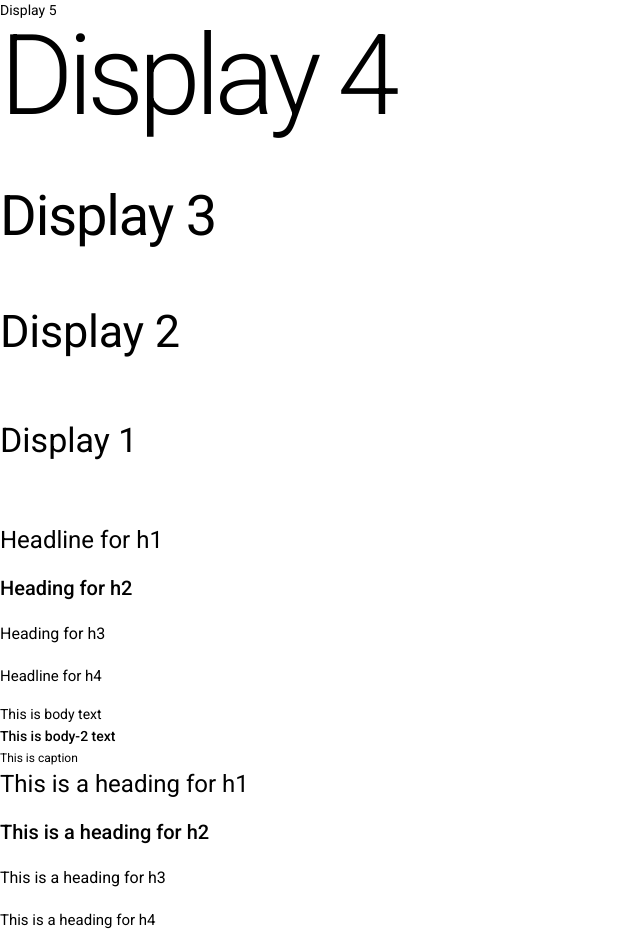
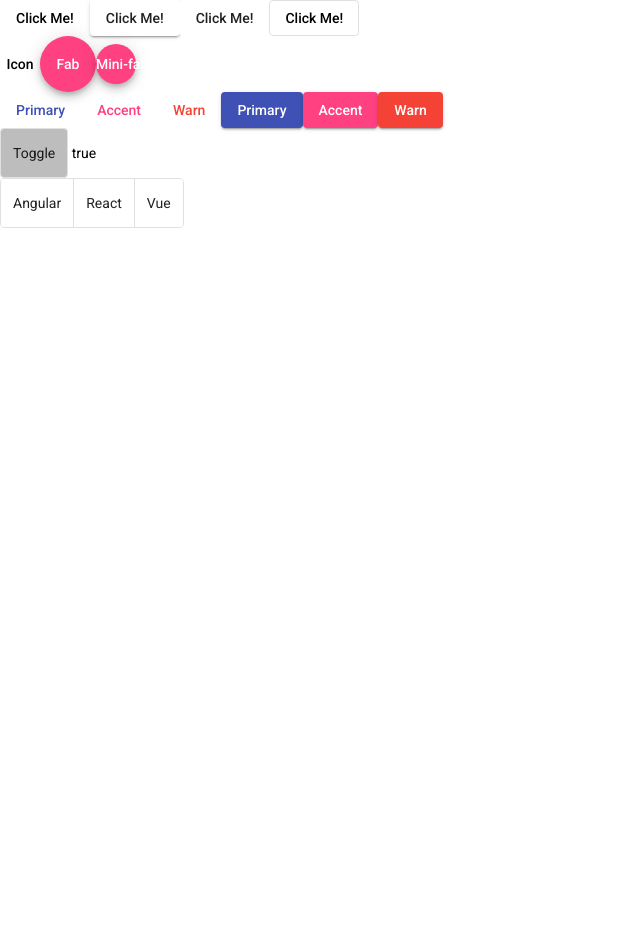
Before and after one commit to Fuschiasky/ng-MaterialUI, an Angular app: page / in a window 1280 px wide. Shown: the whole page, without its empty margins (0-640 px from the left). After the commit the page ends 800 px from the top, so only its background shows below. Built offline with nearby package versions, Linux system fonts and the light colour scheme.

Commit message:
Different types of buttons

```diff
--- a/src/app/app.component.html
+++ b/src/app/app.component.html
@@ -1,21 +1,44 @@
-<div class="mat-display-5">Display 5</div>
-<div class="mat-display-4">Display 4</div>
-<div class="mat-display-3">Display 3</div>
-<div class="mat-display-2">Display 2</div>
-<div class="mat-display-1">Display 1</div>
+<div>
+  <button mat-button>Click Me!</button>
 
-<div class="mat-headline">Headline for h1</div>
-<div class="mat-title">Heading for h2</div>
-<div class="mat-subheading-2">Heading for h3</div>
-<div class="mat-subheading-1">Headline for h4</div>
+  <button mat-raised-button>Click Me!</button>
 
-<div class="mat-body-1">This is body text</div>
-<div class="mat-body-2">This is body-2 text</div>
-<div class="mat-caption">This is caption</div>
+  <button mat-flat-button>Click Me!</button>
 
-<div class='mat-typography'>
-  <h1>This is a heading for h1</h1>
-  <h2>This is a heading for h2</h2>
-  <h3>This is a heading for h3</h3>
-  <h4> This is a heading for h4</h4>
+  <button mat-stroked-button>Click Me!</button>
 </div>
+
+
+<!-- Circular buttons-->
+<div>
+  <button mat-icon-button>Icon</button>
+  <button mat-fab>Fab</button>
+  <button mat-mini-fab> Mini-fab</button>
+</div>
+
+<!-- Button colors-->
+
+<div>
+  <button color='primary' mat-button>Primary</button>
+  <button color="accent" mat-button>Accent</button>
+  <button color="warn" disableRipple mat-button>Warn</button>
+  <button color='primary' mat-raised-button>Primary</button>
+  <button color="accent" mat-raised-button>Accent</button>
+  <button color="warn" mat-raised-button>Warn</button>
+</div>
+
+<!-- Button toggle-->
+<div>
+  <mat-button-toggle #toggleBtn checked disableRipple disabled>Toggle</mat-button-toggle>
+  {{toggleBtn.checked}}
+</div>
+
+<!-- Group of button toggles-->
+<div>
+  <mat-button-toggle-group #toggleGroup='matButtonToggleGroup' multiple>
+    <mat-button-toggle value='angular'>Angular</mat-button-toggle>
+    <mat-button-toggle value='react'>React</mat-button-toggle>
+    <mat-button-toggle value='vue'>Vue</mat-button-toggle>
+  </mat-button-toggle-group>
+  {{toggleGroup.value}}
+</div>
```
Also changed, not shown: src/app/material/material.module.ts (+4 -3 lines).
